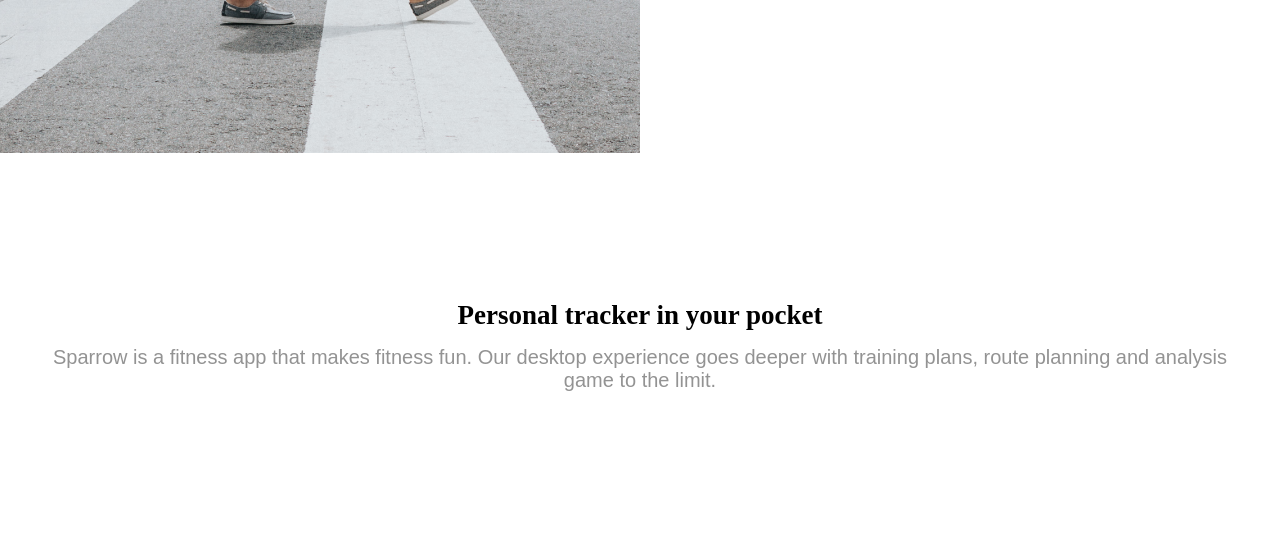
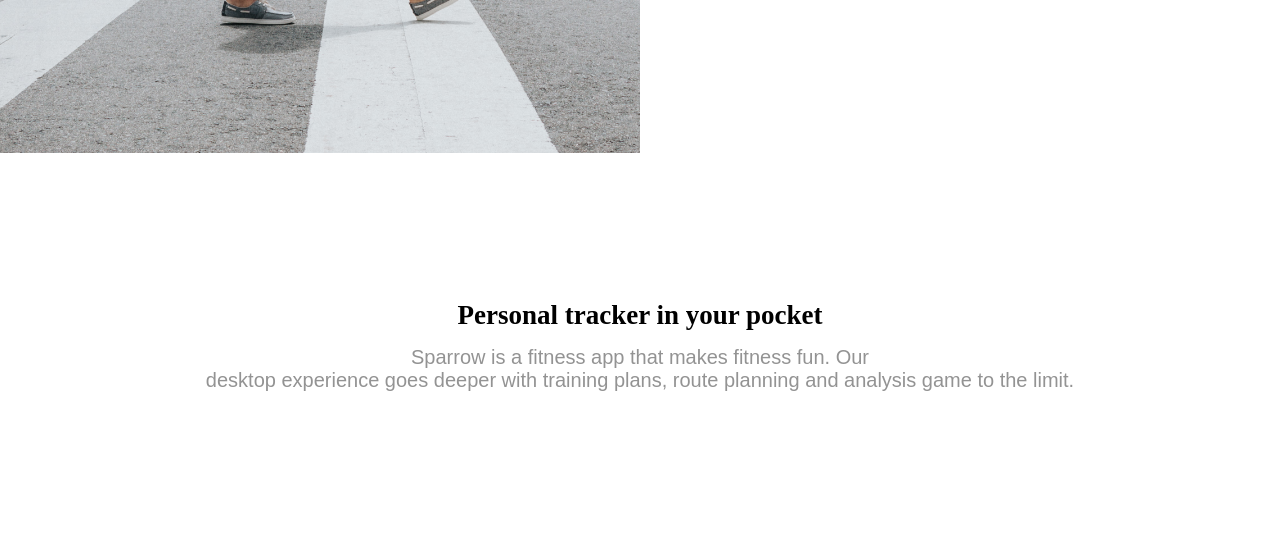
Before and after one commit to create20s/responsive-web, a plain HTML site: page index.html in a window 1280 px wide. Shown: the part 647-1197 px from the top of the page. Drawn offline with Linux system fonts and the light colour scheme.

Commit message:
Update index.html

```diff
--- a/index.html
+++ b/index.html
@@ -33,7 +33,7 @@
 </section>
 <section class="hero-section" style="height: 50vh;">
     <div class="hero-cont"> <h2>Personal tracker in your pocket</h2>
-        <p>Sparrow is a fitness app that makes fitness fun. Our desktop experience goes  deeper with training plans, route planning and analysis game to the limit.</p> </div>
+        <p>Sparrow is a fitness app that makes fitness fun. Our <br> desktop experience goes  deeper with training plans, route planning and analysis game to the limit.</p> </div>
 
 </section>
        <section class="cont-boxes">
```
